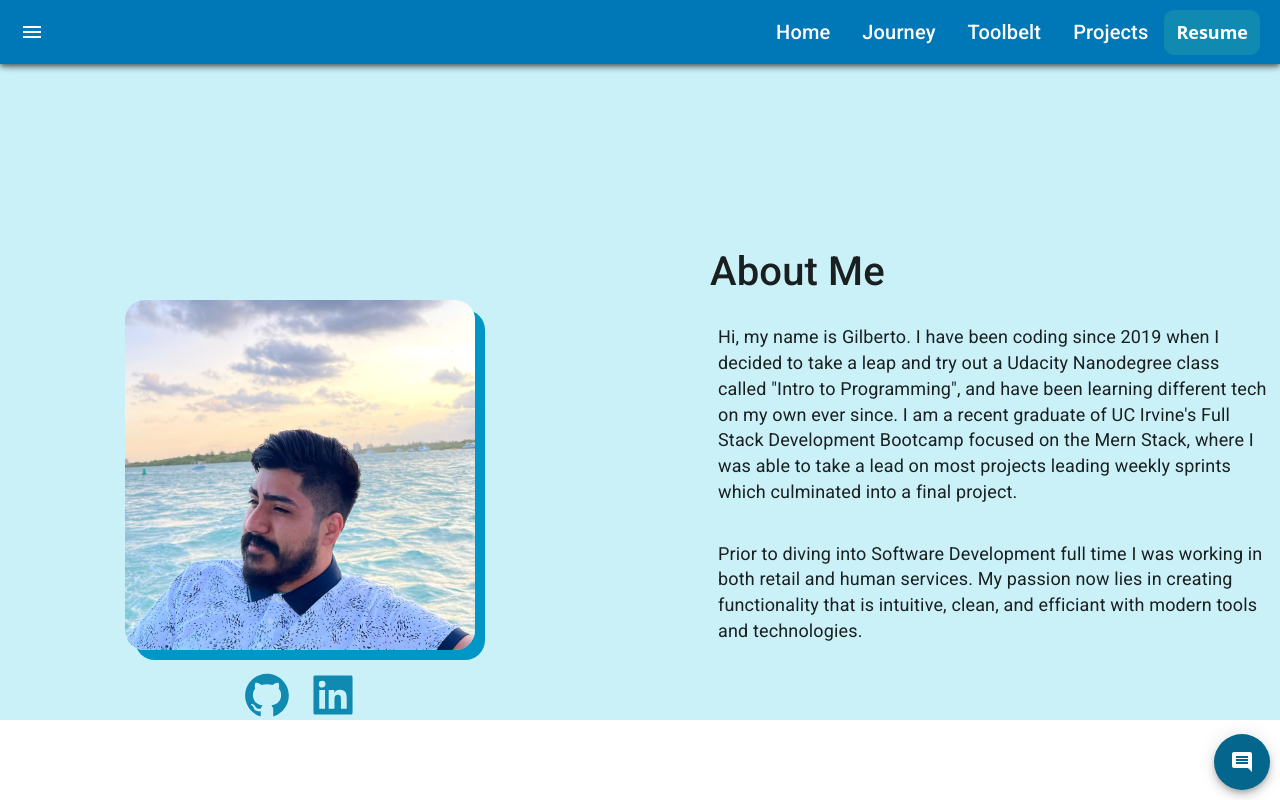
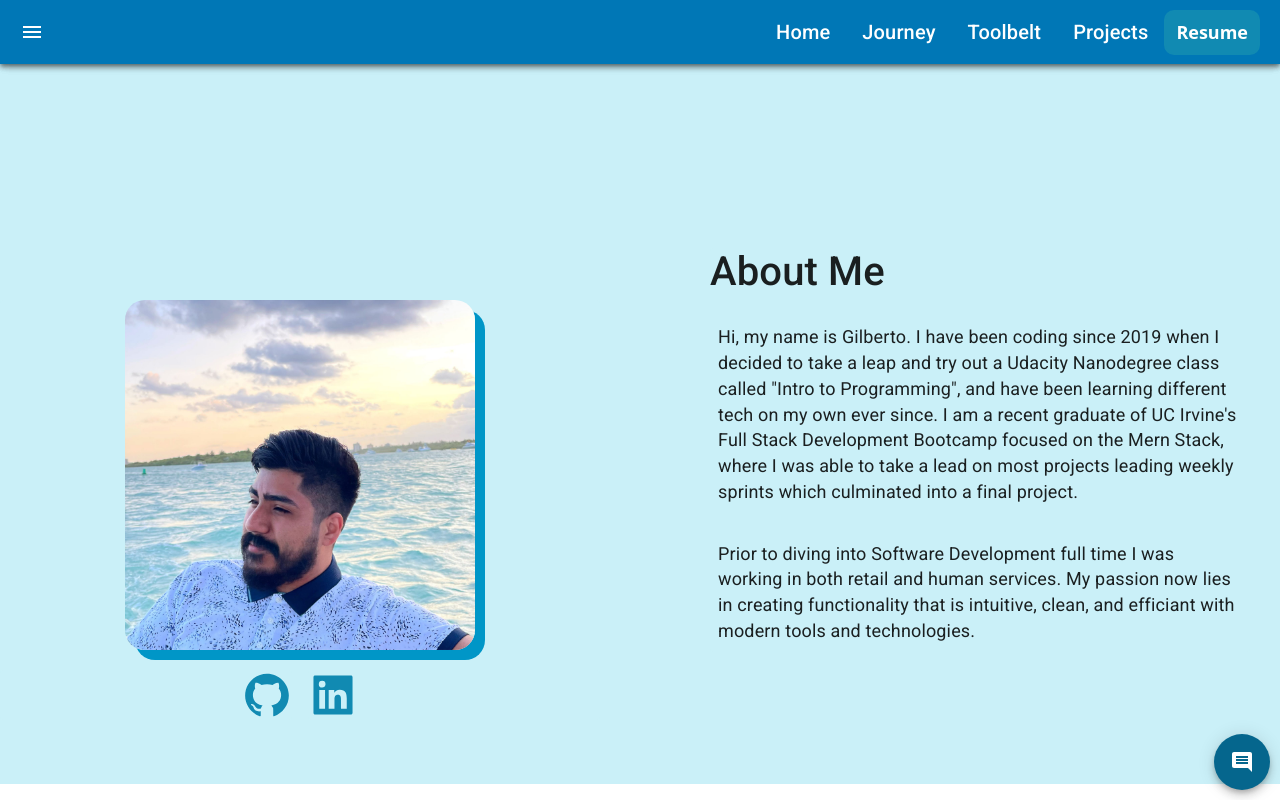
Before and after one commit to gresendi/reactPorfolio, a React (Create React App) app in the folder portfolio/: page / in a window 1280 px wide. Shown: the top 800 px of the page. Built offline with nearby package versions, Linux system fonts and the light colour scheme.

Commit message:
added animation

```diff
--- a/portfolio/package.json
+++ b/portfolio/package.json
@@ -16,6 +16,7 @@
     "react-dom": "^17.0.2",
     "react-router-dom": "^5.3.0",
     "react-scripts": "4.0.3",
+    "react-spring": "^9.3.0",
     "web-vitals": "^1.1.2"
   },
   "scripts": {
--- a/portfolio/src/components/AboutMe/AboutMe.css
+++ b/portfolio/src/components/AboutMe/AboutMe.css
@@ -5,7 +5,7 @@
 .aboutMeContainer {
   background-color: #CAF0F8;
   margin: 0px;
-  min-height: 90vh;
+  min-height: 100vh;
 }
 
 .deleteCardStyle {
@@ -92,3 +92,14 @@
     margin-right: 0px;
   }
 }
+
+.svg {
+  width: 350px;
+}
+
+.container {
+  display: flex;
+  align-items: center;
+  height: 100%;
+  justify-content: center;
+}
--- a/portfolio/src/components/AboutMe/AboutMe.js
+++ b/portfolio/src/components/AboutMe/AboutMe.js
@@ -5,6 +5,11 @@ import Paper from '@mui/material/Paper'
 import Box from '@mui/material/Box'
 import headshot from '../../images/headshot.jpg'
 import './AboutMe.css'
+import { useState } from 'react'
+import { useSpring, animated,config } from '@react-spring/web'
+
+const AnimFeTurbulence = animated('feTurbulence')
+const AnimFeDisplacementMap = animated('feDisplacementMap')
 
 const Item = styled(Paper)(({ theme }) => ({
   ...theme.typography.body2
@@ -25,6 +30,14 @@ const handleLinkedInClick = event => {
 }
 
 const AboutMe = () => {
+  const props = useSpring({
+    to: { opacity: 1 },
+    from: { opacity: 0 },
+    delay: 200,
+    config: config.slow,
+
+  })
+
   return (
     <Box id = 'about' className="aboutMeContainer" sx={{ width: '100%' }}>
       <Grid
@@ -78,11 +91,21 @@ const AboutMe = () => {
             </div>
           </Item>
         </Grid>
-        <Grid item xs={12} sm={6} >
+        <Grid
+        item xs={12}
+        sm={6}
+        paddingRight='30px'
+        >
           <Item className="aboutMeArea deleteCardStyle ">
-            <h1 className="aboutMeTitle">About Me</h1>
-            <p className="aboutMeText p-2 ">{aboutMeText}</p>
-            <p className="aboutMeText p-2">{aboutMeContinued}</p>
+
+
+            <animated.h1 style={props}><h1 className="aboutMeTitle">About Me</h1></animated.h1>
+            <animated.p style={props}><p className="aboutMeText p-2 ">{aboutMeText}</p></animated.p>
+            <animated.p style={props}><p className="aboutMeText p-2">{aboutMeContinued}</p></animated.p>
+
+
+
+
           </Item>
         </Grid>
       </Grid>
```
Also changed, not shown: 1 other file (tests, documents, lock files or other folders).
